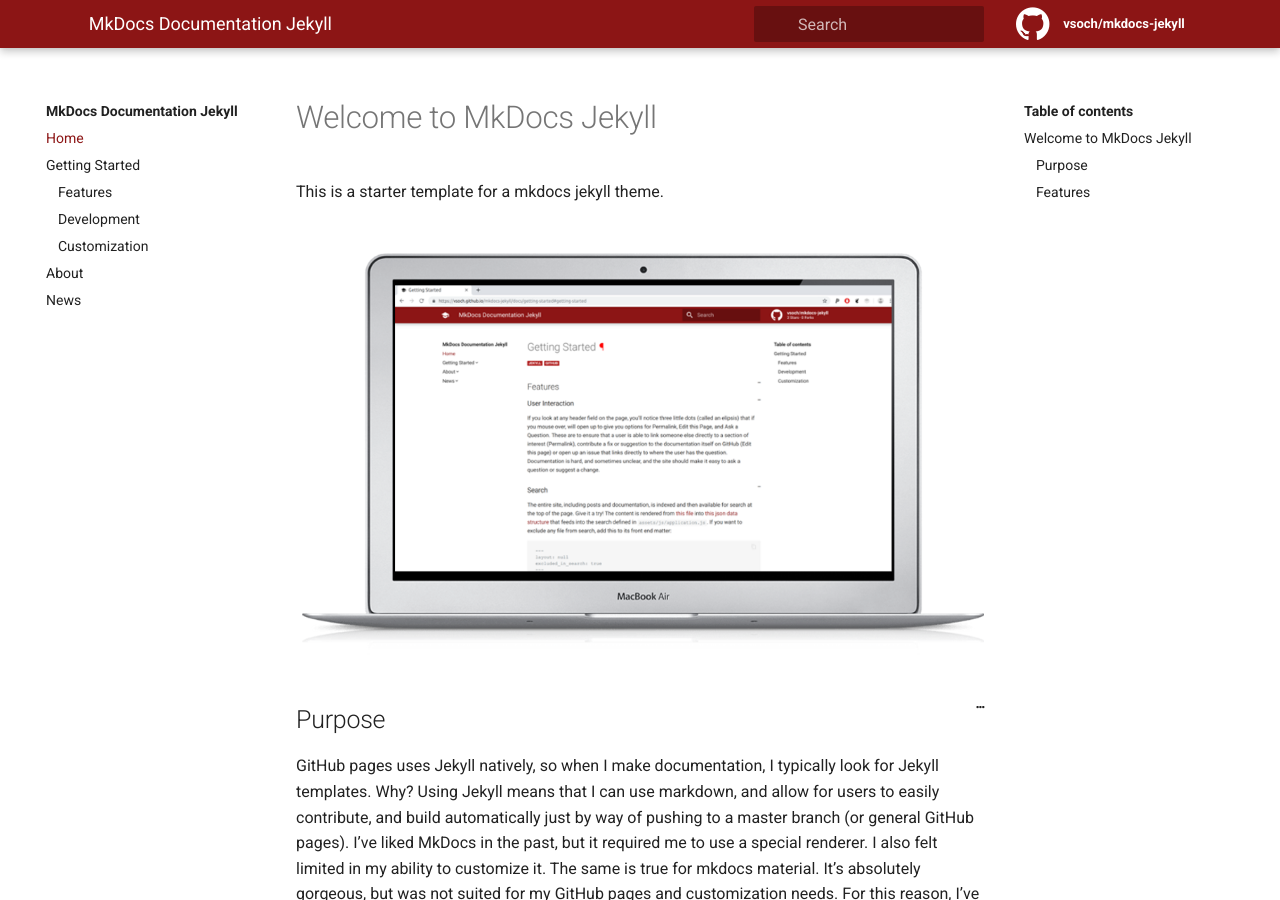
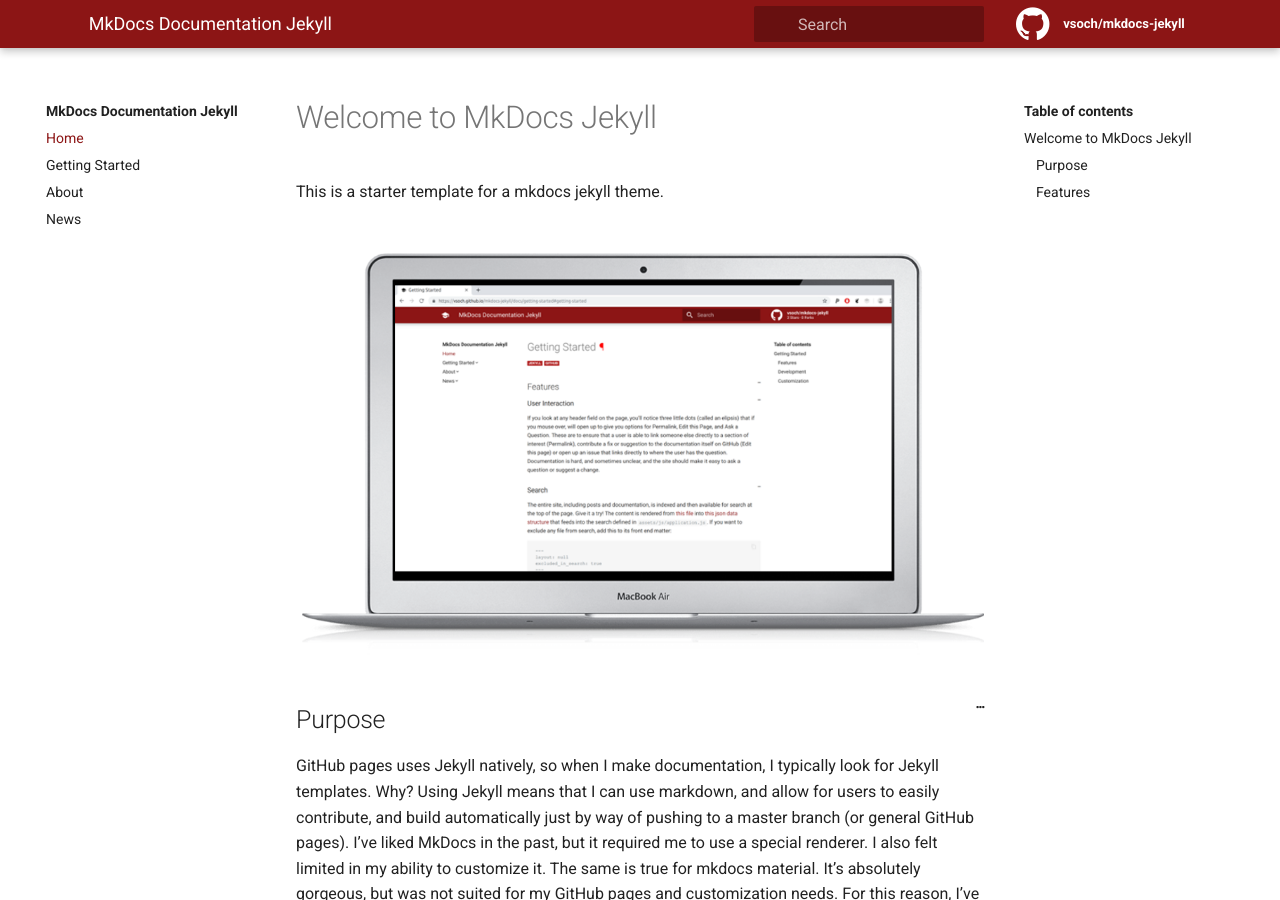
Before and after one commit to vsoch/mkdocs-jekyll, a Jekyll site: the page built from pages/index.md, in a window 1280 px wide and 900 px high. Built offline with Jekyll 4.4.1, drawn with Linux system fonts in a browser that asks for light colours.

Commit message:
hiding children by default to close #13
Signed-off-by: Vanessa Sochat <vsochat@stanford.edu>

```diff
--- a/_includes/sidebar.html
+++ b/_includes/sidebar.html
@@ -49,7 +49,7 @@
                     <ul class="md-nav__list">
                         {% for child in section.children %}<li class="md-nav__item">
                         <a href="{{ site.baseurl }}/{{ child.url }}"
-                           title="{{ child.title }}"
+                           title="{{ child.title }}" style="display:none"
                            class="md-nav__link pancakes-child">{{ child.title }}</a>
                         </li>{% endfor %}
                     </ul>
```
